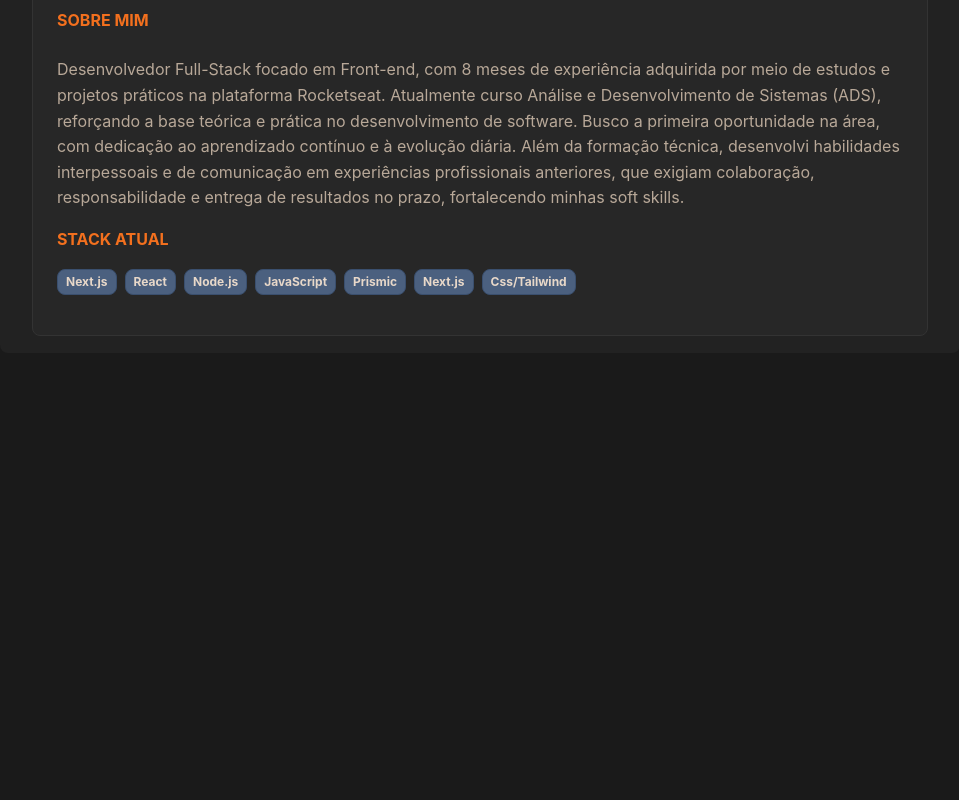
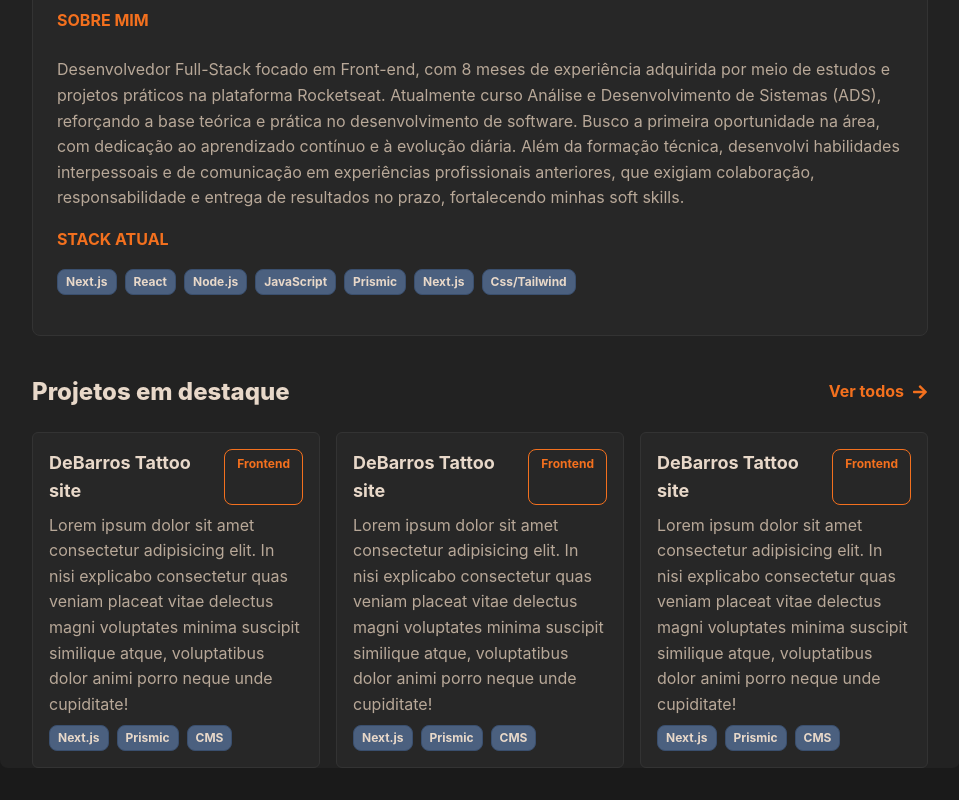
Before and after one commit to Biurifin023/portifolio-dev, a Next.js app: page / in a window 1280 px wide. Shown: the part 479-1279 px from the top of the page, without its empty margins (160-1119 px from the left). Before the commit the page ends 864 px from the top, so only its background shows below. Built offline with nearby package versions, Linux system fonts and the light colour scheme.

Commit message:
Component Featured Projects

```diff
--- a/package.json
+++ b/package.json
@@ -11,7 +11,8 @@
   "dependencies": {
     "next": "16.3.1",
     "react": "19.2.8",
-    "react-dom": "19.2.8"
+    "react-dom": "19.2.8",
+    "react-icons": "^5.7.0"
   },
   "devDependencies": {
     "@tailwindcss/postcss": "^4",
--- a/src/app/components/featured-projects.tsx
+++ b/src/app/components/featured-projects.tsx
@@ -0,0 +1,71 @@
+import { FaArrowRight } from "react-icons/fa";
+import BoxInfoAccent from "../utils/box-info-accent";
+import BoxInfoBlue from "../utils/box-info-blue";
+import Link from "next/link";
+
+export default function FeaturedProjects() {
+    return (
+    <>
+            <div className="flex justify-between items-center py-2 mt-4">
+                <h2 className="text-2xl font-extrabold">Projetos em destaque</h2>
+                <div className="flex items-center gap-2">
+                    <Link
+                        href="/projects"
+                        className="text-primary font-bold"
+                    >
+                        Ver todos
+                    </Link> <FaArrowRight className="text-primary cursor-pointer" />
+                </div>
+            </div>
+
+        <div className="grid grid-cols-3 gap-4">
+            <div className="flex flex-col gap-2 p-4 bg-card border border-border rounded-md">
+                <div className="flex justify-between">
+                    <h3 className="text-lg font-bold">DeBarros Tattoo site</h3>
+                    <BoxInfoAccent>Frontend</BoxInfoAccent>
+                </div>
+
+                <p className="text-muted">Lorem ipsum dolor sit amet consectetur adipisicing elit. In nisi explicabo consectetur quas veniam placeat vitae delectus magni voluptates minima suscipit similique atque, voluptatibus dolor animi porro neque unde cupiditate!</p>
+
+                <div className="flex gap-2">
+                    <BoxInfoBlue>Next.js</BoxInfoBlue>
+                    <BoxInfoBlue>Prismic</BoxInfoBlue>
+                    <BoxInfoBlue>CMS</BoxInfoBlue>
+                </div>
+            </div>
+
+            <div className="flex flex-col gap-2 p-4 bg-card border border-border rounded-md">
+                <div className="flex justify-between">
+                    <h3 className="text-lg font-bold">DeBarros Tattoo site</h3>
+                    <BoxInfoAccent>Frontend</BoxInfoAccent>
+                </div>
+
+
+                <p className="text-muted">Lorem ipsum dolor sit amet consectetur adipisicing elit. In nisi explicabo consectetur quas veniam placeat vitae delectus magni voluptates minima suscipit similique atque, voluptatibus dolor animi porro neque unde cupiditate!</p>
+
+                <div className="flex gap-2">
+                    <BoxInfoBlue>Next.js</BoxInfoBlue>
+                    <BoxInfoBlue>Prismic</BoxInfoBlue>
+                    <BoxInfoBlue>CMS</BoxInfoBlue>
+                </div>
+            </div>
+
+            <div className="flex flex-col gap-2 p-4 bg-card border border-border rounded-md">
+                <div className="flex justify-between">
+                    <h3 className="text-lg font-bold">DeBarros Tattoo site</h3>
+                    <BoxInfoAccent>Frontend</BoxInfoAccent>
+                </div>
+
+
+                <p className="text-muted">Lorem ipsum dolor sit amet consectetur adipisicing elit. In nisi explicabo consectetur quas veniam placeat vitae delectus magni voluptates minima suscipit similique atque, voluptatibus dolor animi porro neque unde cupiditate!</p>
+
+                <div className="flex gap-2">
+                    <BoxInfoBlue>Next.js</BoxInfoBlue>
+                    <BoxInfoBlue>Prismic</BoxInfoBlue>
+                    <BoxInfoBlue>CMS</BoxInfoBlue>
+                </div>
+            </div>
+        </div>
+    </>
+    )
+}
--- a/src/app/page.tsx
+++ b/src/app/page.tsx
@@ -1,6 +1,7 @@
 import Header from "@/app/components/header";
 import Hero from "./components/hero";
 import About from "./components/about";
+import FeaturedProjects from "./components/featured-projects";
 
 export default function PageHome() {
   return(
@@ -8,6 +9,7 @@ export default function PageHome() {
       <Header />
       <Hero />
       <About />
+      <FeaturedProjects />
     </div>
   )
 }
```
Also changed, not shown: 1 other file (tests, documents, lock files or other folders).
